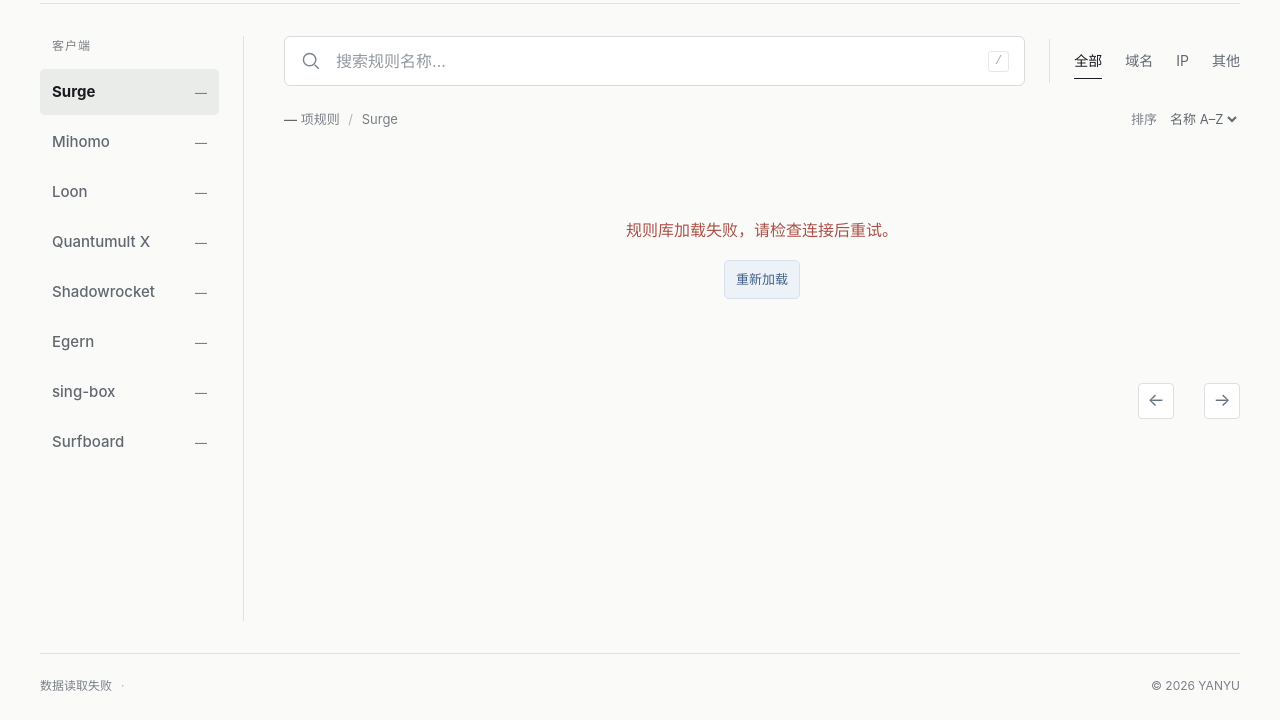
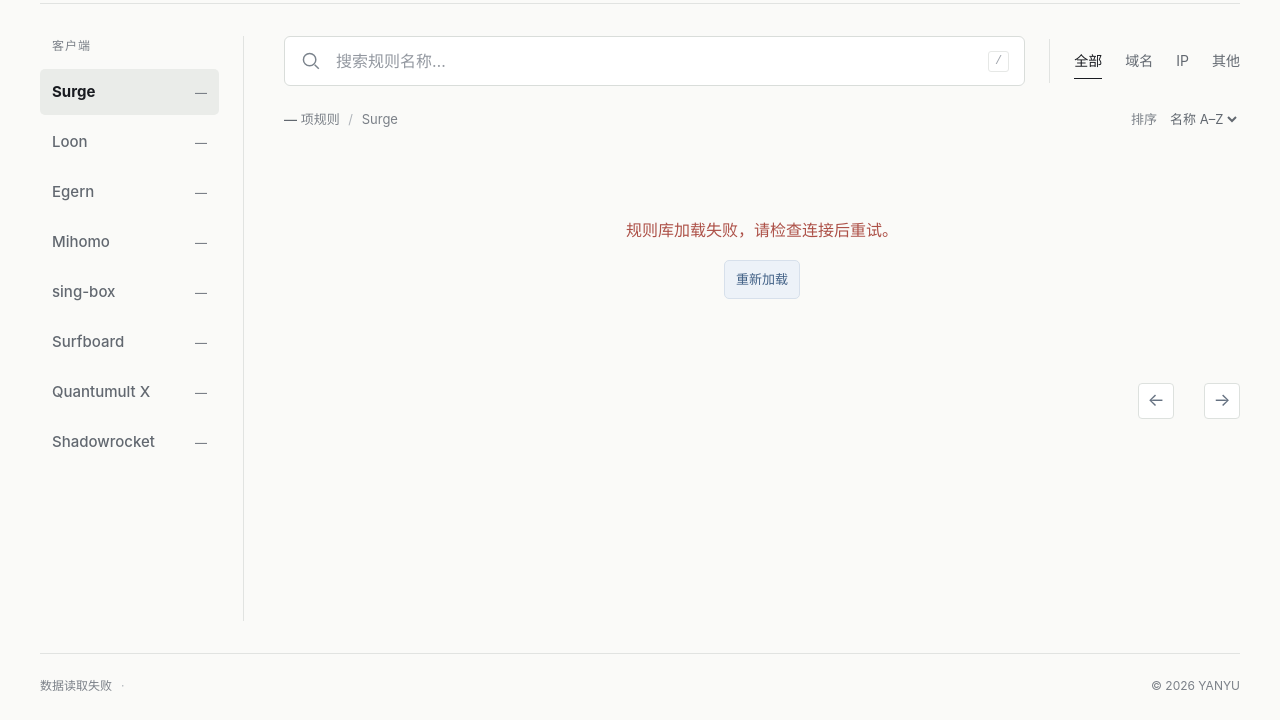
Before and after one commit to BABYANYU/YanyuRule, a website: page site/index.html in a window 1280 px wide. Shown: the part 80-800 px from the top of the page. Drawn offline with Linux system fonts and the light colour scheme; no server answers.

Commit message:
Order client navigation by label length with Surge first

```diff
--- a/site/index.html
+++ b/site/index.html
@@ -28,13 +28,13 @@
           <p class="sidebar-label">客户端</p>
       <div class="tabs" role="tablist" aria-label="客户端" aria-orientation="vertical">
         <button role="tab" aria-selected="true" class="tab active" data-client="Surge">Surge <span class="client-count" id="count-Surge">—</span></button>
+        <button role="tab" aria-selected="false" class="tab" data-client="Loon">Loon <span class="client-count" id="count-Loon">—</span></button>
+        <button role="tab" aria-selected="false" class="tab" data-client="Egern">Egern <span class="client-count" id="count-Egern">—</span></button>
         <button role="tab" aria-selected="false" class="tab" data-client="Mihomo">Mihomo <span class="client-count" id="count-Mihomo">—</span></button>
-        <button role="tab" aria-selected="false" class="tab" data-client="Loon">Loon <span class="client-count" id="count-Loon">—</span></button>
+        <button role="tab" aria-selected="false" class="tab" data-client="SingBox">sing-box <span class="client-count" id="count-SingBox">—</span></button>
+        <button role="tab" aria-selected="false" class="tab" data-client="Surfboard">Surfboard <span class="client-count" id="count-Surfboard">—</span></button>
         <button role="tab" aria-selected="false" class="tab" data-client="QuantumultX">Quantumult X <span class="client-count" id="count-QuantumultX">—</span></button>
         <button role="tab" aria-selected="false" class="tab" data-client="Shadowrocket">Shadowrocket <span class="client-count" id="count-Shadowrocket">—</span></button>
-        <button role="tab" aria-selected="false" class="tab" data-client="Egern">Egern <span class="client-count" id="count-Egern">—</span></button>
-        <button role="tab" aria-selected="false" class="tab" data-client="SingBox">sing-box <span class="client-count" id="count-SingBox">—</span></button>
-        <button role="tab" aria-selected="false" class="tab" data-client="Surfboard">Surfboard <span class="client-count" id="count-Surfboard">—</span></button>
       </div>
         </div>
       </aside>
@@ -42,10 +42,10 @@
       <label class="mobile-client-picker">
         <span>客户端</span>
         <select id="client-select" aria-label="选择客户端">
-          <option value="Surge">Surge</option><option value="Mihomo">Mihomo</option>
-          <option value="Loon">Loon</option><option value="QuantumultX">Quantumult X</option>
-          <option value="Shadowrocket">Shadowrocket</option><option value="Egern">Egern</option>
+          <option value="Surge">Surge</option><option value="Loon">Loon</option>
+          <option value="Egern">Egern</option><option value="Mihomo">Mihomo</option>
           <option value="SingBox">sing-box</option><option value="Surfboard">Surfboard</option>
+          <option value="QuantumultX">Quantumult X</option><option value="Shadowrocket">Shadowrocket</option>
         </select>
       </label>
       <div class="toolbar">
```
Also changed, not shown: documentation/DEPLOYMENT.md (+2 -0 lines), tests/ui.test.mjs (+5 -3 lines).
